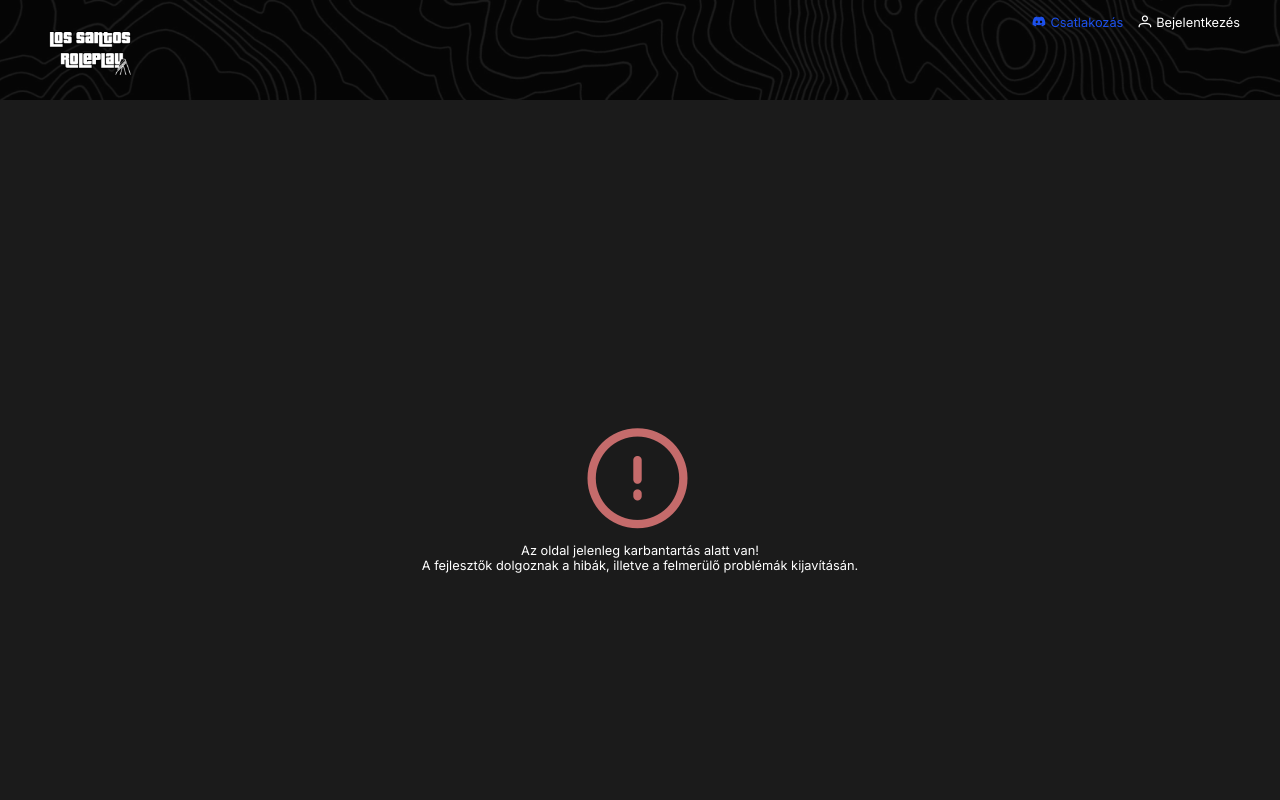
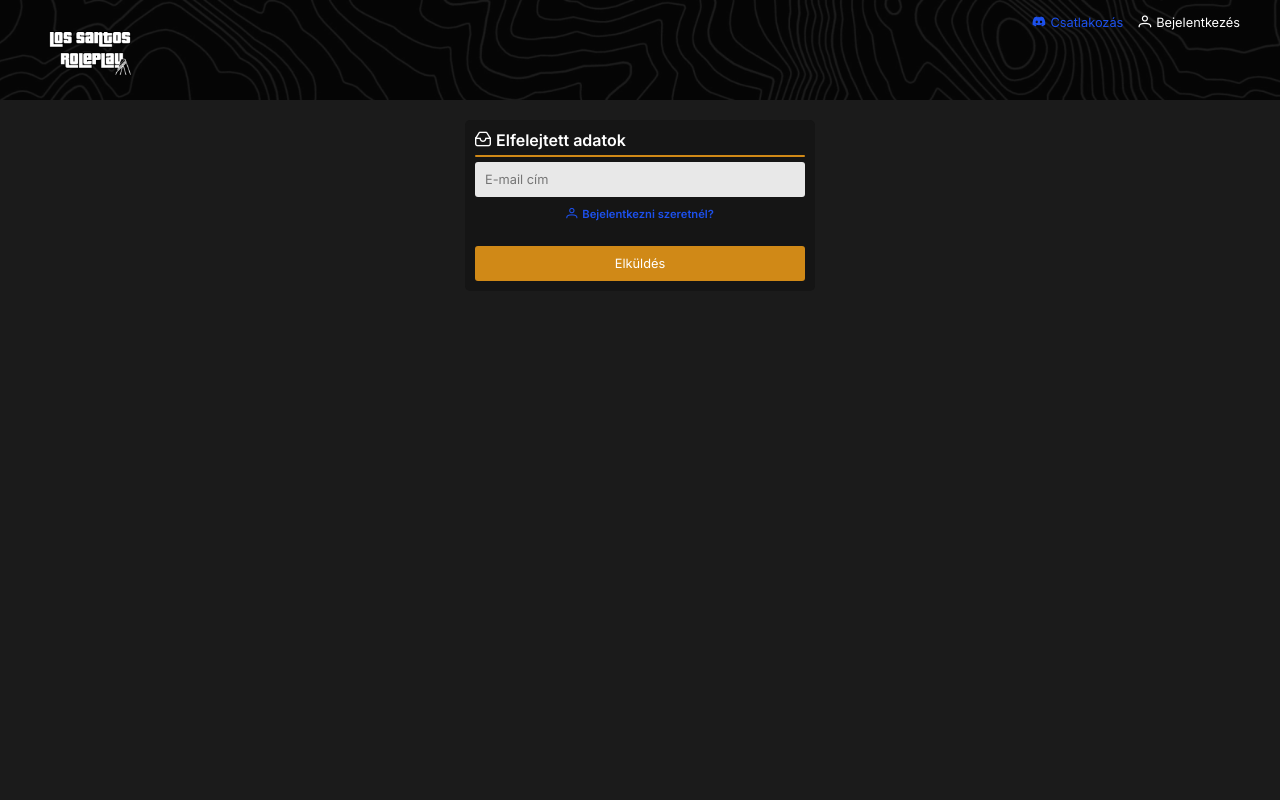
Before and after one commit to R4d1cs/Los-Santos-RolePlay-UCP, a Vue app in the folder ucp-frontend/: page /forgotdata in a window 1280 px wide. Shown: the top 800 px of the page. Built offline with nearby package versions, Linux system fonts and the light colour scheme.

Commit message:
Elfelejtett adatok nézete készen van, a 'backend' még nincsen.

```diff
--- a/ucp-frontend/src/App.vue
+++ b/ucp-frontend/src/App.vue
@@ -149,7 +149,7 @@
           }
         }
 
-        .news_rside-wrapper, .login-wrapper, .register-wrapper {
+        .news_rside-wrapper, .login-wrapper, .register-wrapper, .forgot_data-wrapper {
           width: 100%;
         }
 
--- /dev/null
+++ b/ucp-frontend/src/Components/ForgotData.vue
@@ -0,0 +1,94 @@
+<template>
+  <div class="forgot_data-wrapper" v-if="!AccountStore.getLoggedUser">
+    <p class="tsize-title tformat-lightbold"><i class="pi pi-inbox"></i>Elfelejtett adatok</p>
+    <hr>
+    <input type="email" placeholder="E-mail cím" v-model="email">
+
+    <div class="linkButtons">
+      <router-link to="login" class="loginBtn tcolor-blue tformat-lightbold"><i class="pi pi-user"></i>Bejelentkezni szeretnél? </router-link>
+    </div>
+
+    <input class="submitBtn" type="button" value="Elküldés" @click="submitForgotData">
+  </div>
+</template>
+
+<script setup>
+  // Modules Imports
+  import { ref } from 'vue'
+  import { useRouter } from 'vue-router'
+  import { useAccountStore } from '@/Stores/AccountStore.js'
+
+  // Declarations
+  const AccountStore = useAccountStore()
+  const routerApp = useRouter()
+
+  const email = ref('')
+
+  // Functions
+  const submitForgotData = async () => {
+    if (!email.value) {
+      return alert('Töltsd ki az e-mail mezőt az elküldéshez!')
+    }
+
+    // await AccountStore.loginUser({ username: username.value, password: password.value }).then((serverResData) => {
+    //   alert(serverResData.message)
+
+    //   if (serverResData.data) {
+    //     AccountStore.setLoggedUser(serverResData.data)
+    //     routerApp.push('/news')
+
+    //     username.value = ''
+    //     password.value = ''
+    //   }
+    // })
+  }
+</script>
+
+<style lang="scss" scoped>
+  .forgot_data-wrapper {
+    display: flex;
+    flex-direction: column;
+    gap: 5px;
+
+    align-self: flex-start;
+
+    width: 350px;
+
+    margin: 0 auto;
+
+    color: white;
+
+    padding: 10px;
+    border-radius: 5px;
+
+    background-color: rgba(20, 20, 20, 0.9);
+
+    hr {
+      height: 2px;
+
+      border-radius: 15px;
+
+      background-color: rgba(229, 150, 24, 0.9);
+    }
+
+    .linkButtons {
+      display: flex;
+      flex-direction: row;
+      justify-content: center;
+      align-items: center;
+      gap: 20px;
+
+      margin-top: 5px;
+      margin-bottom: 20px;
+
+      .loginBtn {
+        font-size: 0.7rem;
+      }
+    }
+
+    .submitBtn {
+      background-color: rgba(229, 150, 24, 0.9) !important;
+      color: white !important;
+    }
+  }
+</style>
--- a/ucp-frontend/src/Components/Login.vue
+++ b/ucp-frontend/src/Components/Login.vue
@@ -10,7 +10,7 @@
       <router-link to="forgotdata" class="forgotdataBtn tcolor-blue tformat-lightbold"><i class="pi pi-inbox"></i>Elfelejtett adatok?</router-link>
     </div>
 
-    <input class="submitBtn" type="button" value="Bejelentkezés" @click="submitLogin" :v-model="`xd`">
+    <input class="submitBtn" type="button" value="Bejelentkezés" @click="submitLogin">
   </div>
 </template>
 
--- a/ucp-frontend/src/main.js
+++ b/ucp-frontend/src/main.js
@@ -15,6 +15,7 @@ import UsersView from '@/Views/UserManagment.vue';
 
 import LoginComponent from '@/Components/Login.vue';
 import RegisterComponent from '@/Components/Register.vue';
+import ForgotDataComponent from '@/Components/ForgotData.vue';
 
 // Variables
 const webPrefix = 'Los Santos RolePlay';
@@ -29,6 +30,7 @@ const routes = [
   { path: '/users', component: UsersView, meta: { tabTitle: 'Felhasználók kezelése' } },
   { path: '/login', component: LoginComponent, meta: { tabTitle: 'Bejelentkezés' } },
   { path: '/register', component: RegisterComponent, meta: { tabTitle: 'Regisztráció' } },
+  { path: '/forgotdata', component: ForgotDataComponent, meta: { tabTitle: 'Elfelejtett adatok' } },
   { path: '/:pathMatch(.*)*', component: PageNotFoundView, meta: { tabTitle: 'Karbantartás alatt!' } }
 ];
 
```
